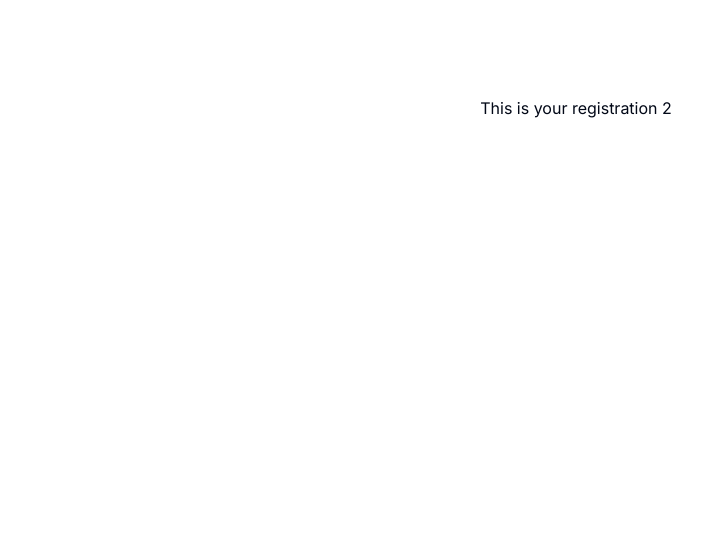
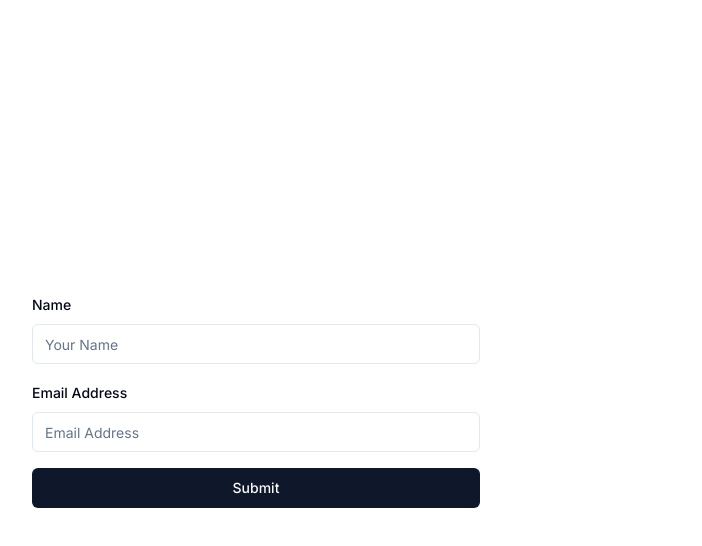
Before and after one commit to Omar-Squared/funeral-web, a Next.js app: page /registration/single in a window 1280 px wide. Shown: the top 546 px of the page, without its empty margins (64-766 px from the left). Built offline with nearby package versions, Linux system fonts and the light colour scheme.

Commit message:
single form start

```diff
--- a/package.json
+++ b/package.json
@@ -12,6 +12,7 @@
     "@hookform/resolvers": "^3.3.4",
     "@radix-ui/react-aspect-ratio": "^1.0.3",
     "@radix-ui/react-label": "^2.0.2",
+    "@radix-ui/react-select": "^2.0.0",
     "@radix-ui/react-slot": "^1.0.2",
     "class-variance-authority": "^0.7.0",
     "clsx": "^2.1.0",
--- a/src/app/registration/family/page.tsx
+++ b/src/app/registration/family/page.tsx
@@ -1,7 +1,7 @@
 export default function Page() {
     return (
         <main className="flex min-h-screen flex-col items-center justify-between p-24">
-            This is your registration 2
+            This is your registration family
         </main>
     );
 }
--- a/src/app/registration/single.tsx
+++ /dev/null
@@ -1,7 +0,0 @@
-export default function SingleRegistration() {
-    return (
-      <main className="flex min-h-screen flex-col items-center justify-between p-24">
-        This is your registration
-      </main>
-    );
-  }
--- a/src/app/registration/single/page.tsx
+++ b/src/app/registration/single/page.tsx
@@ -1,7 +1,64 @@
-export default function Page() {
+"use client";
+import { useForm } from "react-hook-form";
+import * as z from "zod";
+import { zodResolver } from "@hookform/resolvers/zod";
+import { Form, FormControl, FormField, FormItem, FormLabel, FormMessage } from "@/components/ui/form";
+import { Input } from "@/components/ui/input";
+import { Button } from "@/components/ui/button";
+import { Select, SelectContent, SelectItem, SelectTrigger, SelectValue } from "@/components/ui/select";
+
+const formSchema = z.object({
+    name: z.string().min(3),
+    emailAddress: z.string().email(),
+    // accountType: z.enum(["single", "family"]),
+    spouseName: z.string(),
+    children: z.array(z.object({name: z.string()}))
+})
+
+export default function SingleRegistration() {
+    const form = useForm<z.infer<typeof formSchema>>({
+        resolver: zodResolver(formSchema),
+        defaultValues: {
+            emailAddress: "",
+            // accountType: "single", // Set default account type
+            spouseName: "", // Initialize spouse name
+            children: [{ name: "" }] // Initialize children array with an empty object
+        }
+    });
+
+    const handleSubmit = (values: z.infer<typeof formSchema>) => {}
+
     return (
-        <main className="flex min-h-screen flex-col items-center justify-between p-24">
-            This is your registration 2
+        <main className="flex min-h-screen col items-center justify-between p-24">
+            <Form {...form}>
+                <form onSubmit={form.handleSubmit(handleSubmit)} className="max-w-md w-full flex flex-col gap-4">
+                <FormField control={form.control} name="name" render={({ field }) => {
+                        return (
+                            <FormItem>
+                                <FormLabel>Name</FormLabel>
+                                <FormControl>
+                                    <Input placeholder="Your Name"  {...field} />
+                                </FormControl>
+                                <FormMessage />
+                            </FormItem>
+                        );
+                    }} />
+                    <FormField control={form.control} name="emailAddress" render={({ field }) => {
+                        return (
+                            <FormItem>
+                                <FormLabel>Email Address</FormLabel>
+                                <FormControl>
+                                    <Input placeholder="Email Address" type="email" {...field} />
+                                </FormControl>
+                                <FormMessage />
+                            </FormItem>
+                        );
+                    }} />
+                    <Button type="submit" className="w-full">
+                        Submit
+                    </Button>
+                </form>
+            </Form>
         </main>
-    );
-}
+    )
+ }
--- a/src/components/ui/form.tsx
+++ b/src/components/ui/form.tsx
@@ -1,3 +1,4 @@
+'use client'
 import * as React from "react"
 import * as LabelPrimitive from "@radix-ui/react-label"
 import { Slot } from "@radix-ui/react-slot"
--- /dev/null
+++ b/src/components/ui/input.tsx
@@ -0,0 +1,25 @@
+import * as React from "react"
+
+import { cn } from "@/lib/utils"
+
+export interface InputProps
+  extends React.InputHTMLAttributes<HTMLInputElement> {}
+
+const Input = React.forwardRef<HTMLInputElement, InputProps>(
+  ({ className, type, ...props }, ref) => {
+    return (
+      <input
+        type={type}
+        className={cn(
+          "flex h-10 w-full rounded-md border border-input bg-background px-3 py-2 text-sm ring-offset-background file:border-0 file:bg-transparent file:text-sm file:font-medium placeholder:text-muted-foreground focus-visible:outline-none focus-visible:ring-2 focus-visible:ring-ring focus-visible:ring-offset-2 disabled:cursor-not-allowed disabled:opacity-50",
+          className
+        )}
+        ref={ref}
+        {...props}
+      />
+    )
+  }
+)
+Input.displayName = "Input"
+
+export { Input }
--- /dev/null
+++ b/src/components/ui/select.tsx
@@ -0,0 +1,160 @@
+"use client"
+
+import * as React from "react"
+import * as SelectPrimitive from "@radix-ui/react-select"
+import { Check, ChevronDown, ChevronUp } from "lucide-react"
+
+import { cn } from "@/lib/utils"
+
+const Select = SelectPrimitive.Root
+
+const SelectGroup = SelectPrimitive.Group
+
+const SelectValue = SelectPrimitive.Value
+
+const SelectTrigger = React.forwardRef<
+  React.ElementRef<typeof SelectPrimitive.Trigger>,
+  React.ComponentPropsWithoutRef<typeof SelectPrimitive.Trigger>
+>(({ className, children, ...props }, ref) => (
+  <SelectPrimitive.Trigger
+    ref={ref}
+    className={cn(
+      "flex h-10 w-full items-center justify-between rounded-md border border-input bg-background px-3 py-2 text-sm ring-offset-background placeholder:text-muted-foreground focus:outline-none focus:ring-2 focus:ring-ring focus:ring-offset-2 disabled:cursor-not-allowed disabled:opacity-50 [&>span]:line-clamp-1",
+      className
+    )}
+    {...props}
+  >
+    {children}
+    <SelectPrimitive.Icon asChild>
+      <ChevronDown className="h-4 w-4 opacity-50" />
+    </SelectPrimitive.Icon>
+  </SelectPrimitive.Trigger>
+))
+SelectTrigger.displayName = SelectPrimitive.Trigger.displayName
+
+const SelectScrollUpButton = React.forwardRef<
+  React.ElementRef<typeof SelectPrimitive.ScrollUpButton>,
+  React.ComponentPropsWithoutRef<typeof SelectPrimitive.ScrollUpButton>
+>(({ className, ...props }, ref) => (
+  <SelectPrimitive.ScrollUpButton
+    ref={ref}
+    className={cn(
+      "flex cursor-default items-center justify-center py-1",
+      className
+    )}
+    {...props}
+  >
+    <ChevronUp className="h-4 w-4" />
+  </SelectPrimitive.ScrollUpButton>
+))
+SelectScrollUpButton.displayName = SelectPrimitive.ScrollUpButton.displayName
+
+const SelectScrollDownButton = React.forwardRef<
+  React.ElementRef<typeof SelectPrimitive.ScrollDownButton>,
+  React.ComponentPropsWithoutRef<typeof SelectPrimitive.ScrollDownButton>
+>(({ className, ...props }, ref) => (
+  <SelectPrimitive.ScrollDownButton
+    ref={ref}
+    className={cn(
+      "flex cursor-default items-center justify-center py-1",
+      className
+    )}
+    {...props}
+  >
+    <ChevronDown className="h-4 w-4" />
+  </SelectPrimitive.ScrollDownButton>
+))
+SelectScrollDownButton.displayName =
+  SelectPrimitive.ScrollDownButton.displayName
+
+const SelectContent = React.forwardRef<
+  React.ElementRef<typeof SelectPrimitive.Content>,
+  React.ComponentPropsWithoutRef<typeof SelectPrimitive.Content>
+>(({ className, children, position = "popper", ...props }, ref) => (
+  <SelectPrimitive.Portal>
+    <SelectPrimitive.Content
+      ref={ref}
+      className={cn(
+        "relative z-50 max-h-96 min-w-[8rem] overflow-hidden rounded-md border bg-popover text-popover-foreground shadow-md data-[state=open]:animate-in data-[state=closed]:animate-out data-[state=closed]:fade-out-0 data-[state=open]:fade-in-0 data-[state=closed]:zoom-out-95 data-[state=open]:zoom-in-95 data-[side=bottom]:slide-in-from-top-2 data-[side=left]:slide-in-from-right-2 data-[side=right]:slide-in-from-left-2 data-[side=top]:slide-in-from-bottom-2",
+        position === "popper" &&
+          "data-[side=bottom]:translate-y-1 data-[side=left]:-translate-x-1 data-[side=right]:translate-x-1 data-[side=top]:-translate-y-1",
+        className
+      )}
+      position={position}
+      {...props}
+    >
+      <SelectScrollUpButton />
+      <SelectPrimitive.Viewport
+        className={cn(
+          "p-1",
+          position === "popper" &&
+            "h-[var(--radix-select-trigger-height)] w-full min-w-[var(--radix-select-trigger-width)]"
+        )}
+      >
+        {children}
+      </SelectPrimitive.Viewport>
+      <SelectScrollDownButton />
+    </SelectPrimitive.Content>
+  </SelectPrimitive.Portal>
+))
+SelectContent.displayName = SelectPrimitive.Content.displayName
+
+const SelectLabel = React.forwardRef<
+  React.ElementRef<typeof SelectPrimitive.Label>,
+  React.ComponentPropsWithoutRef<typeof SelectPrimitive.Label>
+>(({ className, ...props }, ref) => (
+  <SelectPrimitive.Label
+    ref={ref}
+    className={cn("py-1.5 pl-8 pr-2 text-sm font-semibold", className)}
+    {...props}
+  />
+))
+SelectLabel.displayName = SelectPrimitive.Label.displayName
+
+const SelectItem = React.forwardRef<
+  React.ElementRef<typeof SelectPrimitive.Item>,
+  React.ComponentPropsWithoutRef<typeof SelectPrimitive.Item>
+>(({ className, children, ...props }, ref) => (
+  <SelectPrimitive.Item
+    ref={ref}
+    className={cn(
+      "relative flex w-full cursor-default select-none items-center rounded-sm py-1.5 pl-8 pr-2 text-sm outline-none focus:bg-accent focus:text-accent-foreground data-[disabled]:pointer-events-none data-[disabled]:opacity-50",
+      className
+    )}
+    {...props}
+  >
+    <span className="absolute left-2 flex h-3.5 w-3.5 items-center justify-center">
+      <SelectPrimitive.ItemIndicator>
+        <Check className="h-4 w-4" />
+      </SelectPrimitive.ItemIndicator>
+    </span>
+
+    <SelectPrimitive.ItemText>{children}</SelectPrimitive.ItemText>
+  </SelectPrimitive.Item>
+))
+SelectItem.displayName = SelectPrimitive.Item.displayName
+
+const SelectSeparator = React.forwardRef<
+  React.ElementRef<typeof SelectPrimitive.Separator>,
+  React.ComponentPropsWithoutRef<typeof SelectPrimitive.Separator>
+>(({ className, ...props }, ref) => (
+  <SelectPrimitive.Separator
+    ref={ref}
+    className={cn("-mx-1 my-1 h-px bg-muted", className)}
+    {...props}
+  />
+))
+SelectSeparator.displayName = SelectPrimitive.Separator.displayName
+
+export {
+  Select,
+  SelectGroup,
+  SelectValue,
+  SelectTrigger,
+  SelectContent,
+  SelectLabel,
+  SelectItem,
+  SelectSeparator,
+  SelectScrollUpButton,
+  SelectScrollDownButton,
+}
```
Also changed, not shown: 1 other file (tests, documents, lock files or other folders).
